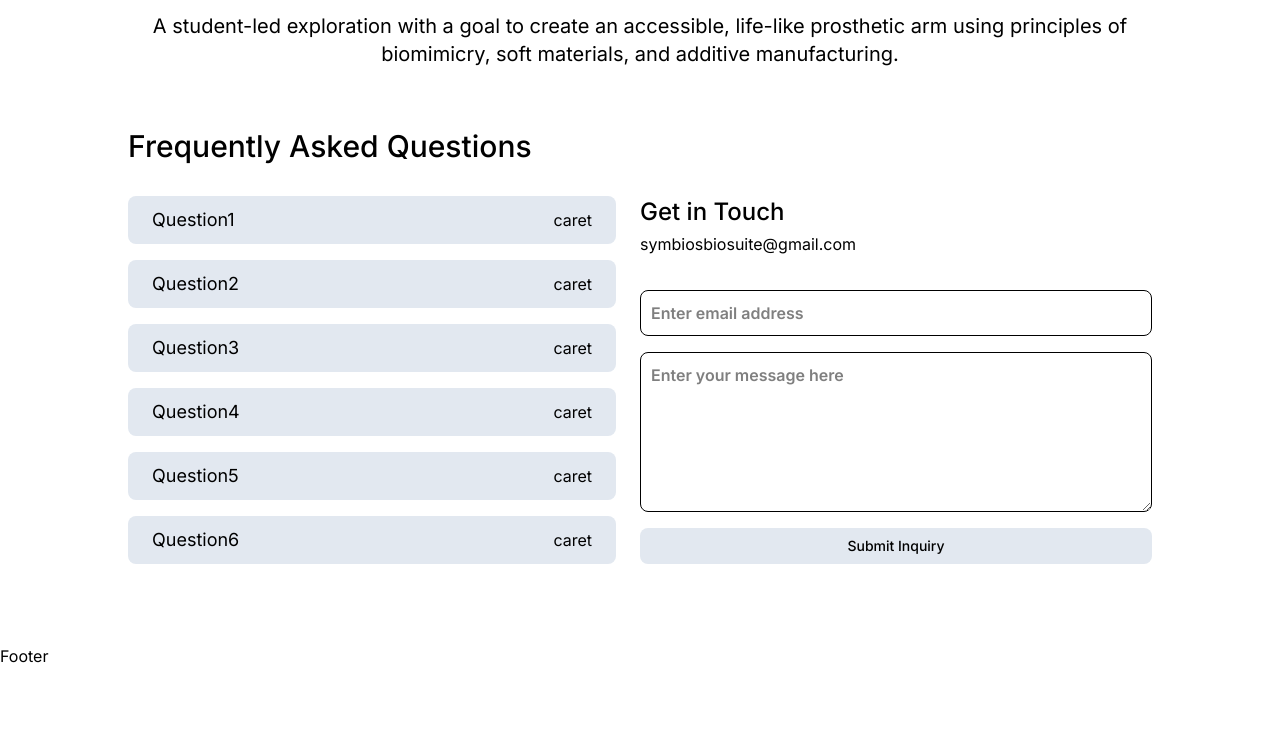
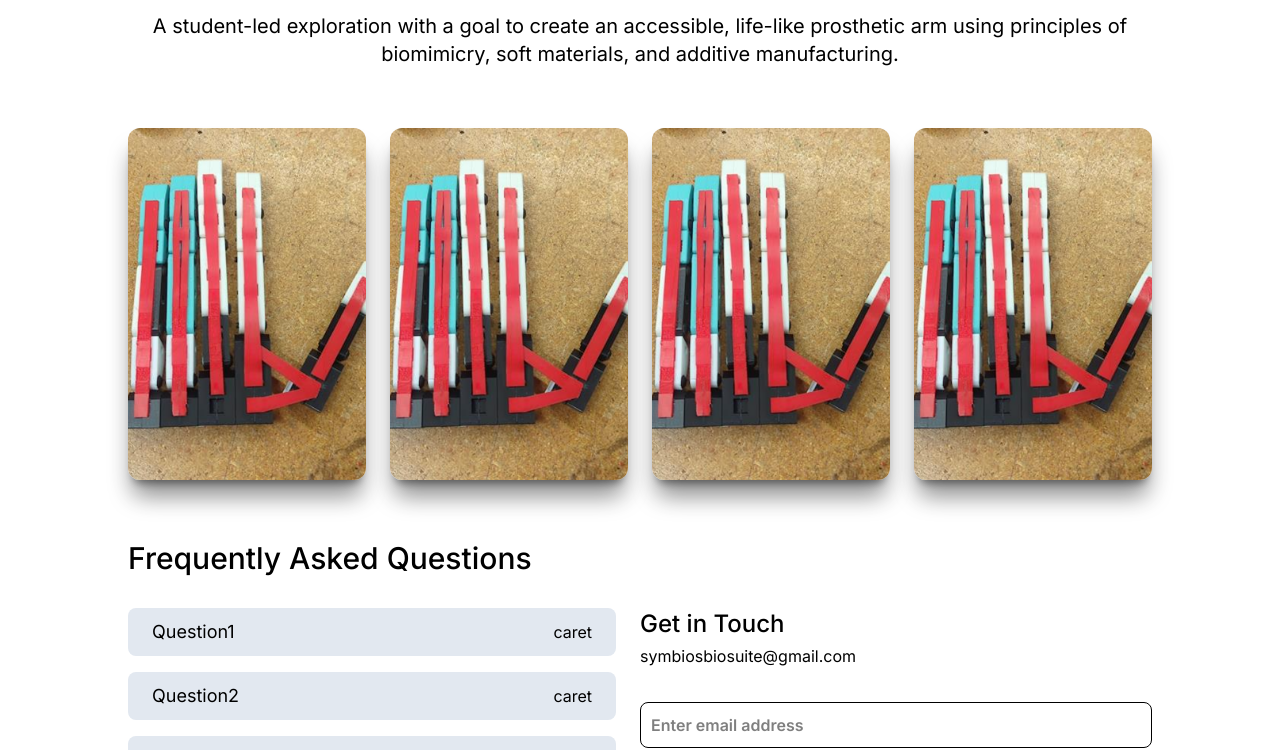
Before and after one commit to spencerhum04/symbios, a React (Vite) app: page / in a window 1280 px wide. Shown: the part 640-1390 px from the top of the page. Before the commit the page ends 1308 px from the top, so only its background shows below. Built offline with nearby package versions, Linux system fonts and the light colour scheme.

Commit message:
feat: display cards

```diff
--- /dev/null
+++ b/src/components/Card.tsx
@@ -0,0 +1,18 @@
+export default function Card({ image, title, body } : { image: string, title: String, body: String }) {
+    return (
+        <div className="group w-66 h-88">
+            <div className="relative h-full w-full rounded-xl shadow-xl transition-all duration-500 [transform-style:preserve-3d] group-hover:[transform:rotateY(180deg)]">
+            <div className="absolute inset-0">
+                <img className="h-full w-full rounded-xl object-cover shadow-xl shadow-black/40" src={image} />
+            </div>
+            <div className="absolute inset-0 h-full w-full rounded-xl bg-black/80 px-8 text-center text-slate-200 [transform:rotateY(180deg)] [backface-visibility:hidden]">
+                <div className="flex min-h-full flex-col items-center justify-center">
+                <h1 className="text-3xl font-bold">{title}</h1>
+                <p className="text-base">{body}</p>
+                <button className="mt-2 rounded-md bg-neutral-800 py-1 px-2 text-sm hover:bg-neutral-900">Read More</button>
+                </div>
+            </div>
+            </div>
+        </div>
+    )
+}
--- a/src/routes/landing/landing.tsx
+++ b/src/routes/landing/landing.tsx
@@ -1,3 +1,4 @@
+import Display from "./sections/display";
 import Hero from "./sections/hero";
 import Overview from "./sections/overview";
 import Support from "./sections/support";
@@ -7,6 +8,7 @@ export default function Landing() {
         <div className="pb-20">
             <Hero />
             <Overview />
+            <Display />
             <Support />
         </div>
     )
--- /dev/null
+++ b/src/routes/landing/sections/display.tsx
@@ -0,0 +1,13 @@
+import Card from "../../../components/Card";
+import model from "../../../assets/model.png"
+
+export default function Display() {
+    return (
+        <div className="flex flex-col items-center gap-6 justify-between sm:flex-row px-6 sm:px-32">
+            <Card image={model} title={"Title"} body={"Lorem ipsum lorem ipsum lorem ipsum lorem ipsum lorem ipsum"} />
+            <Card image={model} title={"Title"} body={"Lorem ipsum lorem ipsum lorem ipsum lorem ipsum lorem ipsum"} />
+            <Card image={model} title={"Title"} body={"Lorem ipsum lorem ipsum lorem ipsum lorem ipsum lorem ipsum"} />
+            <Card image={model} title={"Title"} body={"Lorem ipsum lorem ipsum lorem ipsum lorem ipsum lorem ipsum"} />
+        </div>
+    )
+}
--- a/src/routes/landing/sections/support.tsx
+++ b/src/routes/landing/sections/support.tsx
@@ -3,7 +3,7 @@ import Prompt from "../../../components/Prompt";
 
 export default function Support() {
     return (
-        <div className="flex flex-col px-6 sm:px-32 gap-8">
+        <div className="flex flex-col px-6 sm:px-32 py-15 gap-8">
             <div className="text-3xl font-medium text-center sm:text-left">Frequently Asked Questions</div>
             <div className="flex flex-col sm:flex-row gap-6">
                 <div className="flex flex-col gap-4 sm:max-w-1/2">
```
Also changed, not shown: src/assets/model.png (added).
